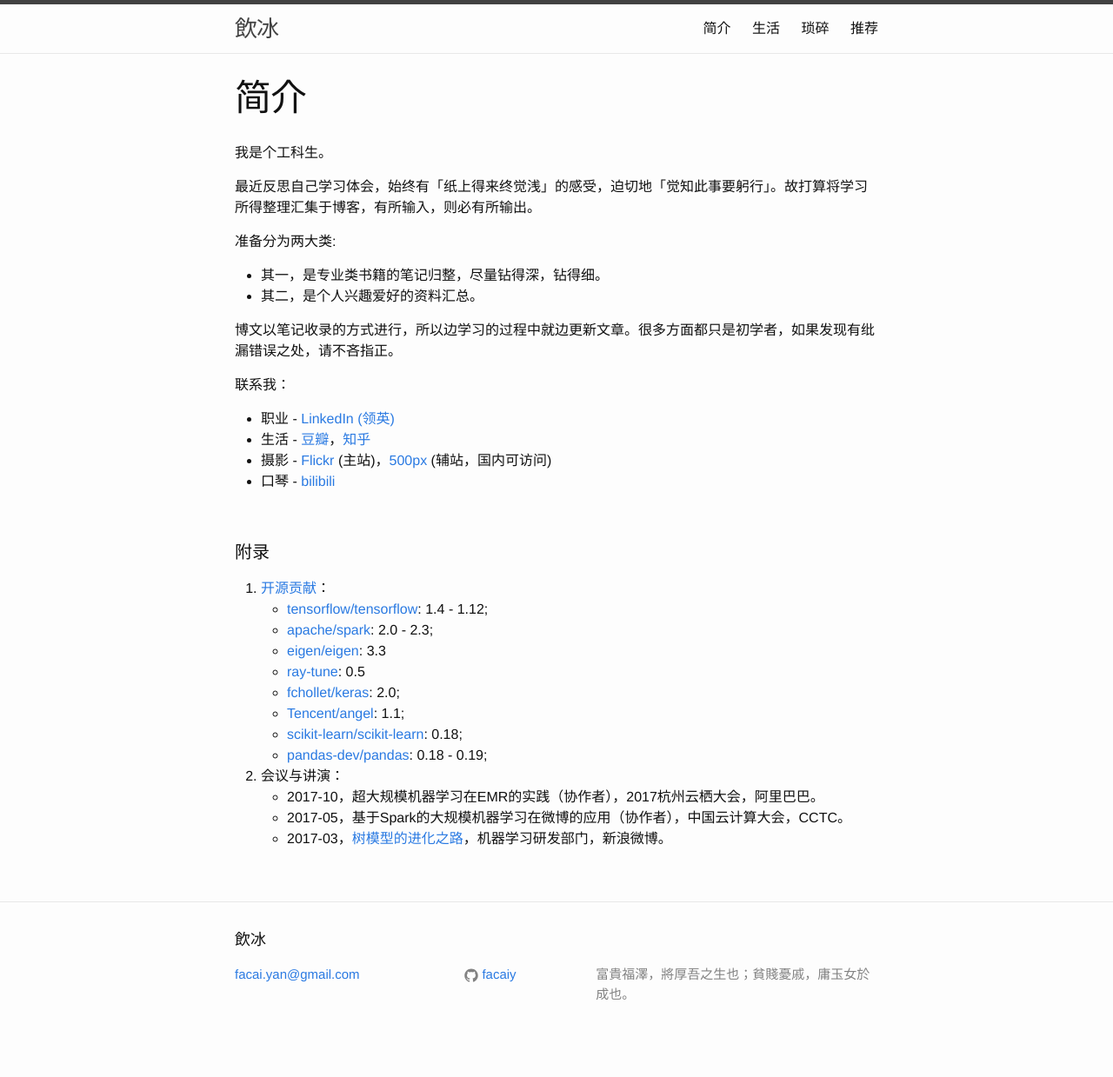
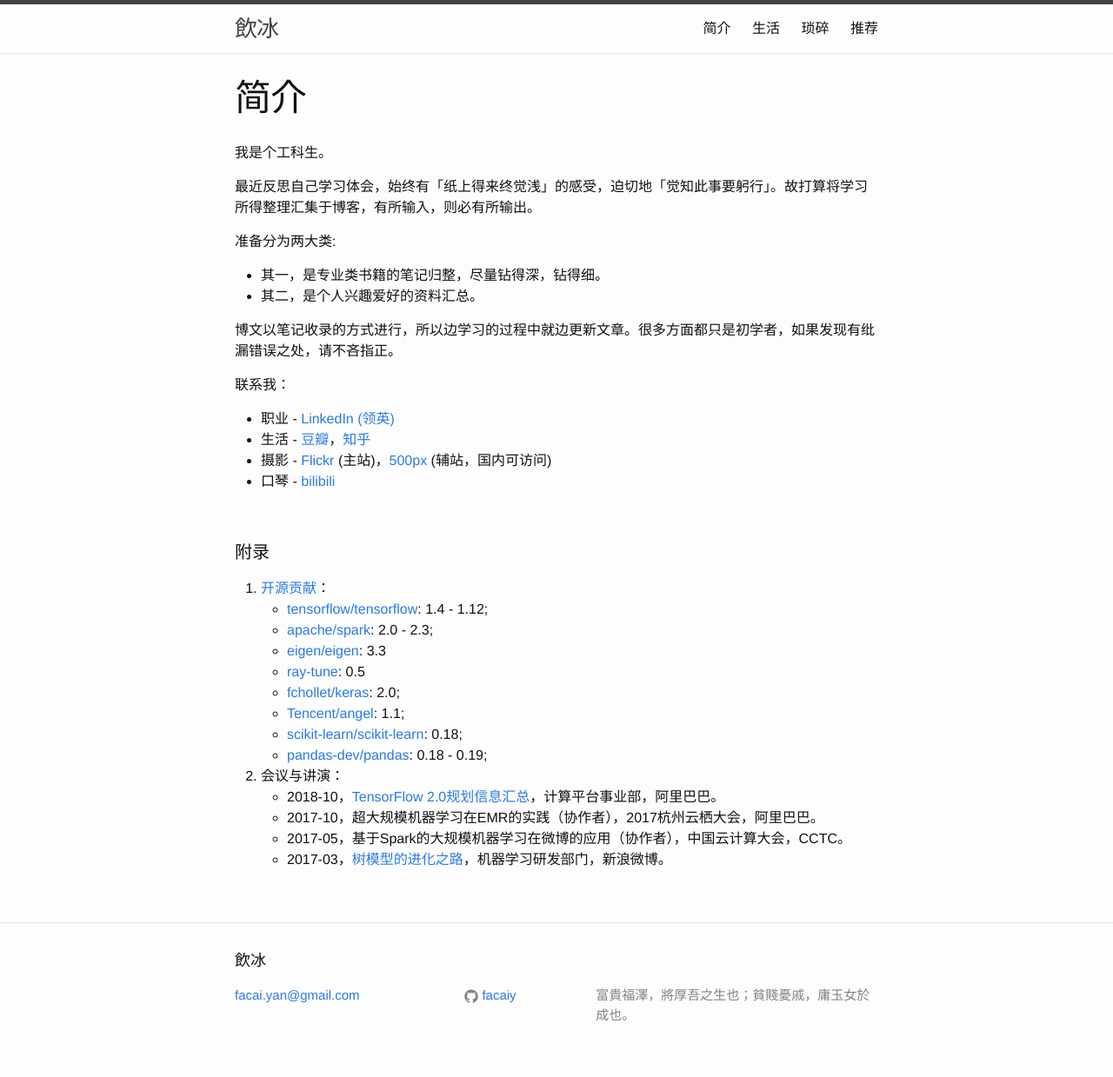
Before and after one commit to facaiy/facaiy.github.io, a Jekyll site: the page built from about.md, in a window 1280 px wide. Shown: the whole page at 87% size. Built offline with Jekyll 4.4.1, drawn with Linux system fonts in a browser that asks for light colours; comment, search, counter and statistics services are not loaded; before the commit the page ends 1215 px from its top, so only the background shows below that.

Commit message:
增加tf 2.0规范演示文档

```diff
--- a/about.md
+++ b/about.md
@@ -37,6 +37,7 @@ permalink: /about/
    + [scikit-learn/scikit-learn](https://github.com/scikit-learn/scikit-learn): 0.18;
    + [pandas-dev/pandas](https://github.com/pandas-dev/pandas): 0.18 - 0.19;
 2. 会议与讲演：
+   + 2018-10，[TensorFlow 2.0规划信息汇总](/assets/meeting/tf_2_0_info.pdf)，计算平台事业部，阿里巴巴。
    + 2017-10，超大规模机器学习在EMR的实践（协作者），2017杭州云栖大会，阿里巴巴。
    + 2017-05，基于Spark的大规模机器学习在微博的应用（协作者），中国云计算大会，CCTC。
    + 2017-03，[树模型的进化之路](/assets/ml_tree/GBDT_TreeBoost_XGBoost_facaiy.pdf)，机器学习研发部门，新浪微博。
```
Also changed, not shown: 1 other file.
